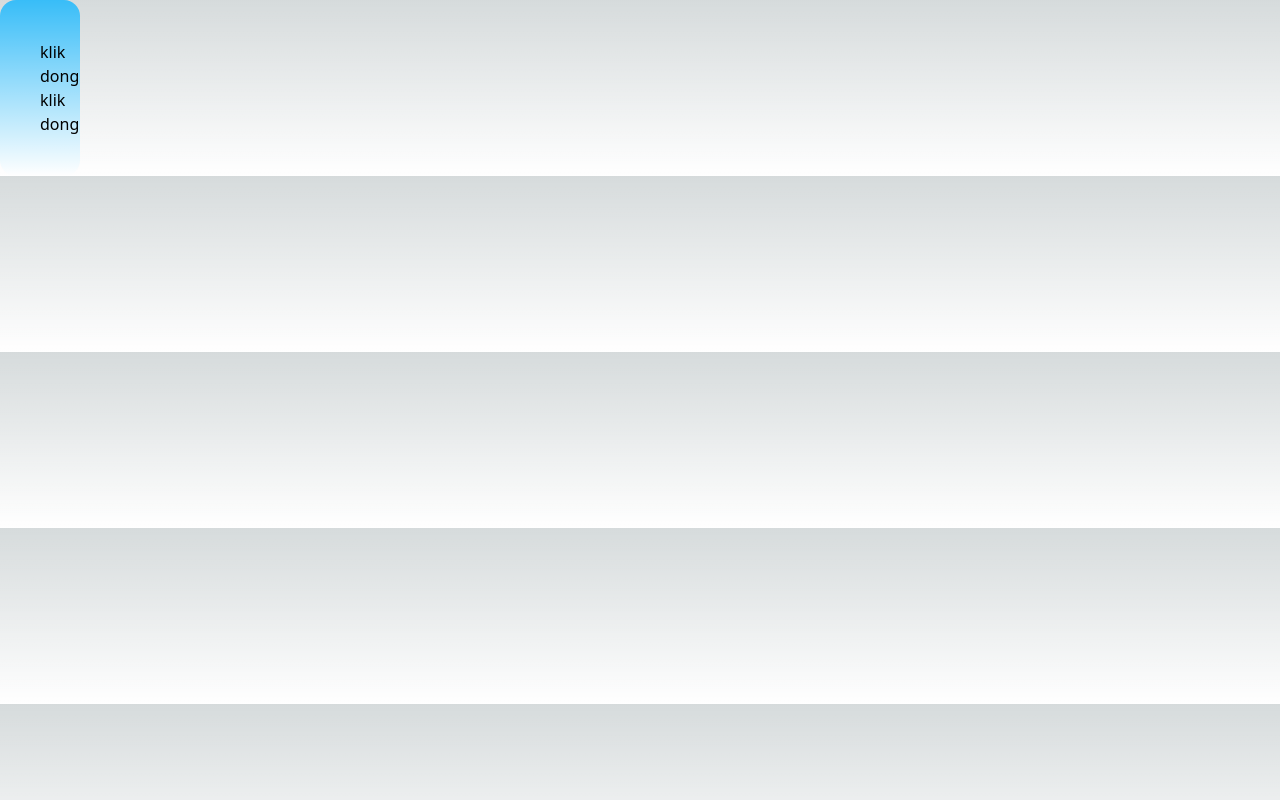
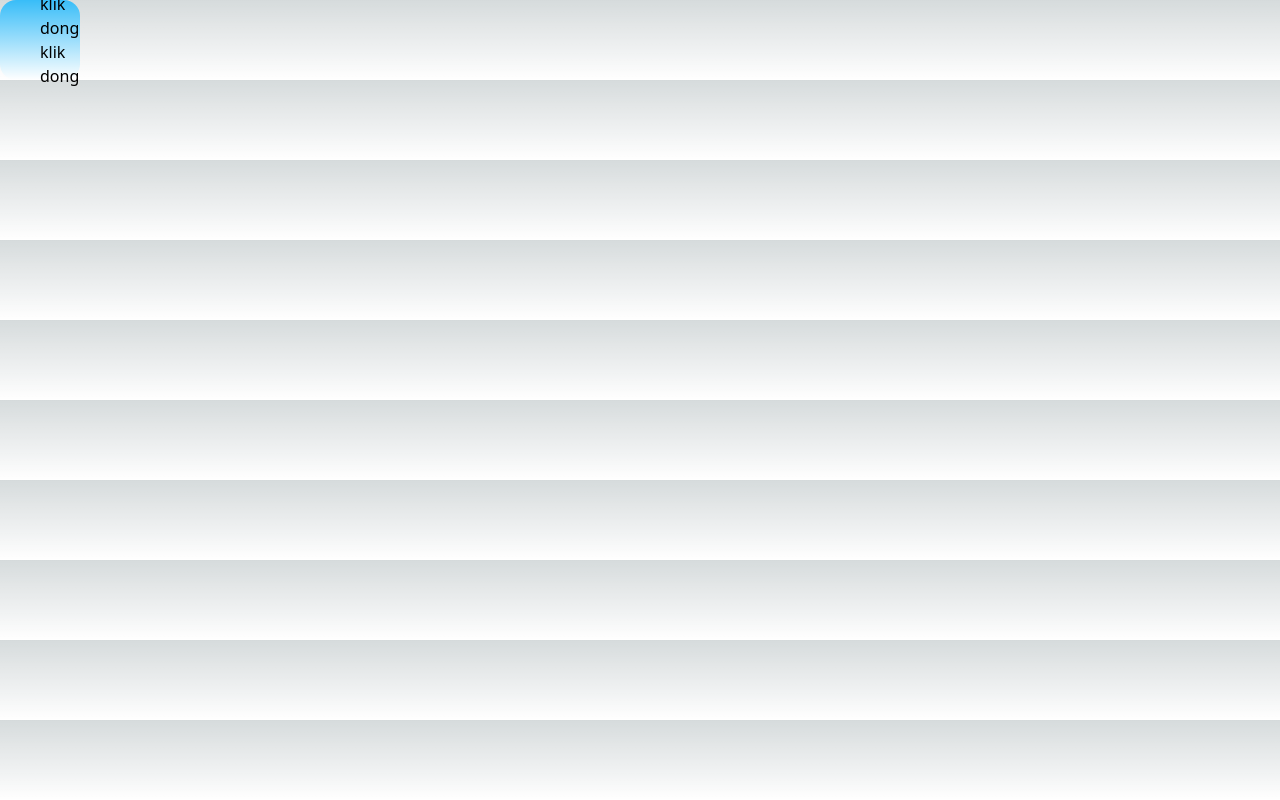
Before and after one commit to MohSolehuddin/mikiryuk, a Next.js app: page / in a window 1280 px wide. Built offline with nearby package versions, Linux system fonts and the light colour scheme.

Commit message:
belajar react

```diff
--- a/src/component/Button/index.jsx
+++ b/src/component/Button/index.js
@@ -4,6 +4,6 @@ function hai(){
 export default function Button(props) {
   let {children, color} = props;
   return (
-    <button className={`text-${color}-500 bg-slate-200 text-xl`} onClick="hai()">{children}</button>
+    <button className="bg-blue-500 rounded py-2 px-4 text-gray-100" onClick="hai()">{children}</button>
     )
 }
--- a/src/pages/index.js
+++ b/src/pages/index.js
@@ -5,7 +5,7 @@ const inter = Inter({ subsets: ["latin"] });
 
 export default function Home() {
   return (
-    <body className="p-10 w-1 flex justify-center flex-col bg-sky-400 rounded-2xl">
+    <body className="p-10 w-1 h-1 bg-no-repeat flex justify-center flex-col bg-sky-400 rounded-2xl">
       <Button color="red">klik dong</Button>
       <Button color="blue">klik dong</Button>
     </body>
```
